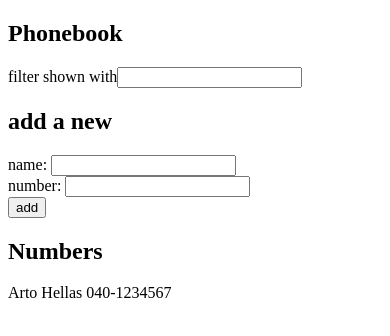
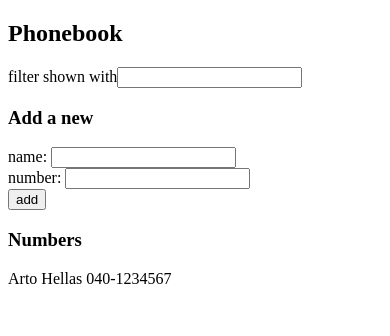
Before and after one commit to ussiuss/fso, a React (Vite) app in the folder part2/phonebook/: page / in a window 390 px wide. Shown: the top 336 px of the page. Built offline with nearby package versions, Linux system fonts and the light colour scheme.

Commit message:
2.10: The Phonebook Step 5

```diff
--- a/part2/phonebook/src/App.jsx
+++ b/part2/phonebook/src/App.jsx
@@ -1,13 +1,51 @@
 import { useState } from 'react'
 import Person from './components/Person'
+
+const Filter = (props) => {
+  return(
+    <div>
+      filter shown with<input value={props.newFilter}
+      onChange={props.handleFilterChange}/>
+    </div>
+  )
+}
+
+const PersonForm = (props) => {
+  return(
+    <form onSubmit={props.addPerson}>
+        <div>
+          name: <input value={props.newName}
+          onChange={props.handleNameChange}/>
+        </div>
+        <div>
+          number: <input value={props.newNumber}
+          onChange={props.handleNumberChange}/>
+        </div>
+        <div>
+          <button type="submit">add</button>
+        </div>
+      </form>
+  )
+}
+
+const Persons = (props) => {
+  const filteredPeople = props.persons.filter(person =>
+    person.name.toLowerCase().includes(props.filter.toLowerCase()))
+
+  return(
+    <>
+    {filteredPeople.map(person =>
+      <Person key={person.id} person={person} />
+    )}
+    </>
+  )
+}
 
 const App = (props) => {
   const [persons, setPersons] = useState(props.persons)
   const [newName, setNewName] = useState('')
   const [newNumber, setNewNumber] = useState('')
   const [newFilter, setNewFilter] = useState('')
-
-  const filteredPeople = persons.filter(person => person.name.toLowerCase().includes(newFilter.toLowerCase()))
 
   const addPerson = (event) => {
     const newNameTrimmed = newName.trim().replace(/ +/g, ' ')
@@ -24,8 +62,7 @@ const App = (props) => {
       : (
         setPersons(persons.concat(person)),
         setNewName(''),
-        setNewNumber(''),
-        console.log('Cleared inputs!')
+        setNewNumber('')
         )
   }
 
@@ -46,28 +83,17 @@ const App = (props) => {
   return (
     <div>
       <h2>Phonebook</h2>
-      <div>
-          filter shown with<input value={newFilter}
-          onChange={handleFilterChange}/>
-        </div>
-      <h2>add a new</h2>
-      <form onSubmit={addPerson}>
-        <div>
-          name: <input value={newName}
-          onChange={handleNameChange}/>
-        </div>
-        <div>
-          number: <input value={newNumber}
-          onChange={handleNumberChange}/>
-        </div>
-        <div>
-          <button type="submit">add</button>
-        </div>
-      </form>
-      <h2>Numbers</h2>
-        {filteredPeople.map(person =>
-          <Person key={person.id} person={person} />
-        )}
+      <Filter newFilter={newFilter} handleFilterChange={handleFilterChange}/>
+      <h3>Add a new</h3>
+      <PersonForm
+        addPerson={addPerson}
+        newName={newName}
+        handleNameChange={handleNameChange}
+        newNumber={newNumber}
+        handleNumberChange={handleNumberChange}
+      />
+      <h3>Numbers</h3>
+      <Persons persons={persons} filter={newFilter}/>
     </div>
   )
 }
```
